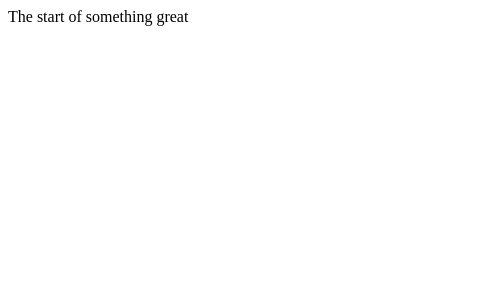
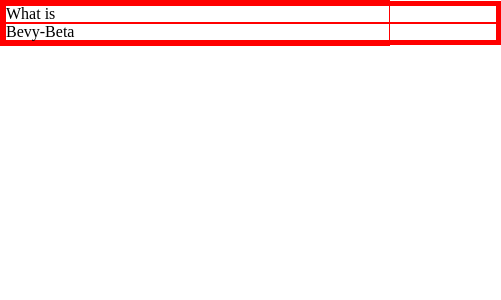
Before and after one commit to clintKunz/Bevy-Beta, a React (Create React App) app in the folder bevy-front-end/: page / in a window 390 px wide. Shown: the top 300 px of the page, 501 px wide, since content can reach past the window. Built offline with nearby package versions, Linux system fonts and the light colour scheme.

Commit message:
create whatisbevy component, mobile first design at 500px

```diff
--- a/bevy-front-end/src/App.css
+++ b/bevy-front-end/src/App.css
@@ -1,3 +1,61 @@
-.App {
-  text-align: center;
+/* CSS Reset  */
+/* http://meyerweb.com/eric/tools/css/reset/
+   v2.0 | 20110126
+   License: none (public domain)
+*/
+
+html, body, div, span, applet, object, iframe,
+h1, h2, h3, h4, h5, h6, p, blockquote, pre,
+a, abbr, acronym, address, big, cite, code,
+del, dfn, em, img, ins, kbd, q, s, samp,
+small, strike, strong, sub, sup, tt, var,
+b, u, i, center,
+dl, dt, dd, ol, ul, li,
+fieldset, form, label, legend,
+table, caption, tbody, tfoot, thead, tr, th, td,
+article, aside, canvas, details, embed,
+figure, figcaption, footer, header, hgroup,
+menu, nav, output, ruby, section, summary,
+time, mark, audio, video {
+	margin: 0;
+	padding: 0;
+	border: 0;
+	font-size: 100%;
+	font: inherit;
+  vertical-align: baseline;
+  border: 1px solid red;
 }
+/* HTML5 display-role reset for older browsers */
+article, aside, details, figcaption, figure,
+footer, header, hgroup, menu, nav, section {
+	display: block;
+}
+body {
+	line-height: 1;
+}
+ol, ul {
+	list-style: none;
+}
+blockquote, q {
+	quotes: none;
+}
+blockquote:before, blockquote:after,
+q:before, q:after {
+	content: '';
+	content: none;
+}
+table {
+	border-collapse: collapse;
+	border-spacing: 0;
+}
+
+/* CSS Starts Here */
+
+* {
+  box-sizing: border-box;
+}
+
+body {
+  margin: auto;
+  width: 500px;
+}
--- a/bevy-front-end/src/App.js
+++ b/bevy-front-end/src/App.js
@@ -1,11 +1,14 @@
 import React, { Component } from 'react';
 import './App.css';
+
+//Components
+import WhatIsBevy from './components/WhatIsBevy';
 
 class App extends Component {
   render() {
     return (
      <div className='.container'>
-      The start of something great
+      <WhatIsBevy />
      </div>
     );
   }
--- /dev/null
+++ b/bevy-front-end/src/components/WhatIsBevy.js
@@ -0,0 +1,17 @@
+import React, { Component } from 'react';
+import '../App.css';
+
+//Components
+
+class WhatIsBevy extends Component {
+  render() {
+    return (
+     <div className='.what-is-bevy'>
+        <p>What is</p>
+        <h1>Bevy-Beta</h1>
+     </div>
+    );
+  }
+}
+
+export default WhatIsBevy;
```
